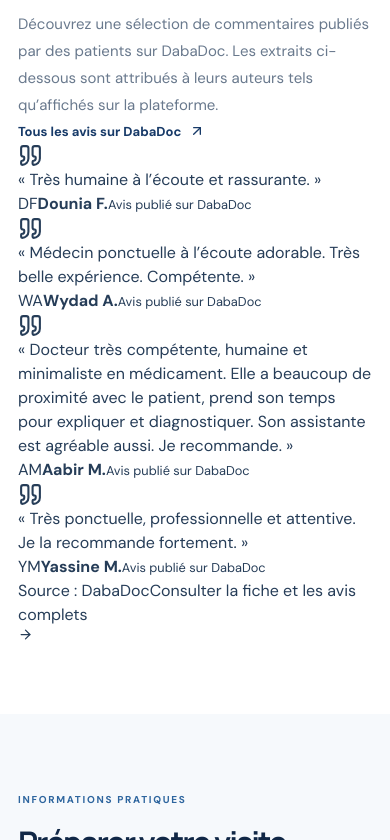
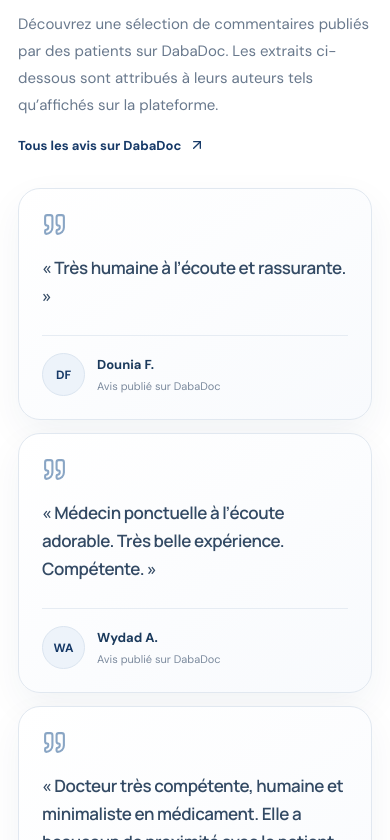
Before and after one commit to ismailsys/Dr-Salma-LAHLOU, a React (Vite) app: page / in a window 390 px wide. Shown: the part 6204-7044 px from the top of the page. Built offline with nearby package versions, Linux system fonts and the light colour scheme.

Commit message:
Style patient review cards and responsive layout

```diff
--- a/src/index.css
+++ b/src/index.css
@@ -600,3 +600,32 @@ section[id] { scroll-margin-top: 104px; }
   .reviews-copy p, .reviews-source-card p { font-size: 15px; }
   .reviews-source-top strong { font-size: 14px; }
 }
+
+
+/* Patient testimonials inspired by the reference site's review layout */
+.reviews-heading-row { display: flex; align-items: end; justify-content: space-between; gap: 28px; margin-bottom: 34px; }
+.reviews-heading-row .section-heading { max-width: 730px; margin-bottom: 0; }
+.reviews-heading-row .section-heading h2 { max-width: 760px; }
+.reviews-heading-row .section-heading p { max-width: 700px; }
+.reviews-all-link { flex: 0 0 auto; margin-bottom: 8px; }
+.reviews-grid { display: grid; grid-template-columns: repeat(2,minmax(0,1fr)); gap: 18px; }
+.patient-review-card { display: flex; min-height: 220px; flex-direction: column; align-items: flex-start; padding: clamp(23px,3vw,32px); border: 1px solid #e1e8f0; border-radius: 22px; background: linear-gradient(145deg,#fff,#f8fafd); box-shadow: 0 14px 38px rgba(17,48,86,.055); transition: transform .22s ease, box-shadow .22s ease, border-color .22s ease; }
+.patient-review-card:hover { transform: translateY(-3px); border-color: #cbd9e9; box-shadow: 0 20px 44px rgba(17,48,86,.09); }
+.review-quote-icon { color: #6c8fb6; opacity: .8; }
+.patient-review-quote { flex: 1; margin: 17px 0 25px; color: #334a64; font-family: var(--font-display); font-size: clamp(16px,1.5vw,19px); font-weight: 600; letter-spacing: -.025em; line-height: 1.65; }
+.patient-review-footer { display: flex; align-items: center; gap: 12px; width: 100%; padding-top: 17px; border-top: 1px solid #e6ecf3; }
+.review-avatar { display: grid; width: 43px; height: 43px; flex: 0 0 auto; place-items: center; border: 1px solid #dbe5f0; border-radius: 50%; color: var(--navy); background: #edf3fa; font-size: 12px; font-weight: 800; }
+.patient-review-footer > span:last-child { display: flex; flex-direction: column; gap: 4px; }
+.patient-review-footer strong { color: #1b3a5c; font-size: 13px; }
+.patient-review-footer small { color: #7b8a9d; font-size: 11px; }
+.reviews-footnote { display: flex; align-items: center; justify-content: space-between; gap: 16px; margin-top: 24px; color: #7a899b; font-size: 12px; }
+.reviews-footnote a { display: inline-flex; align-items: center; gap: 8px; color: var(--navy); font-weight: 800; }
+.reviews-footnote a svg { transition: transform .2s ease; }
+.reviews-footnote a:hover svg { transform: translateX(3px); }
+@media (max-width: 760px) {
+  .reviews-heading-row { align-items: flex-start; flex-direction: column; gap: 17px; margin-bottom: 25px; }
+  .reviews-grid { grid-template-columns: 1fr; gap: 13px; }
+  .patient-review-card { min-height: 0; padding: 23px; }
+  .patient-review-quote { font-size: 17px; }
+  .reviews-footnote { align-items: flex-start; flex-direction: column; }
+}
```
